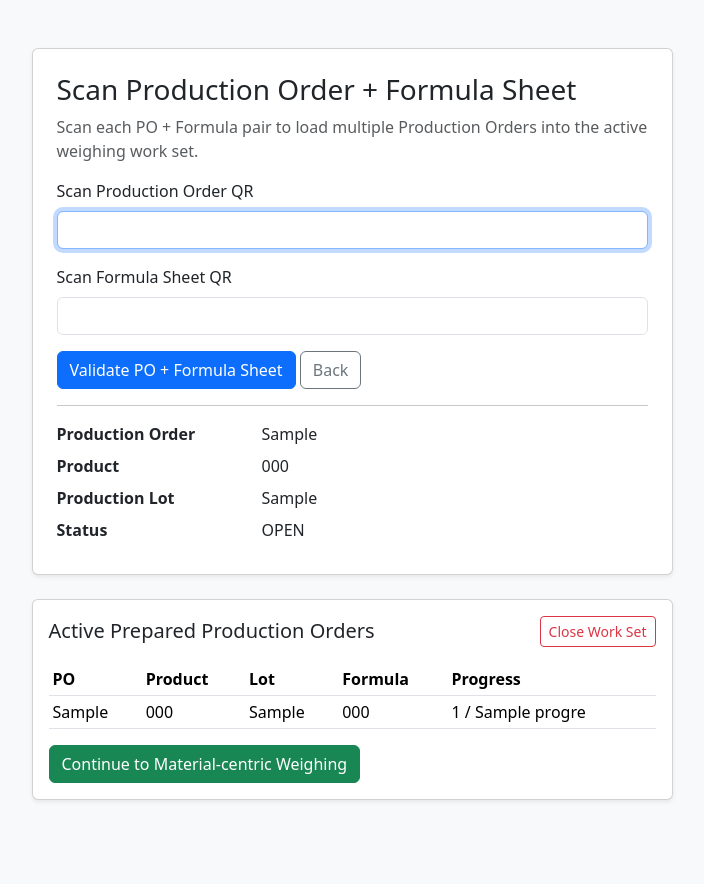
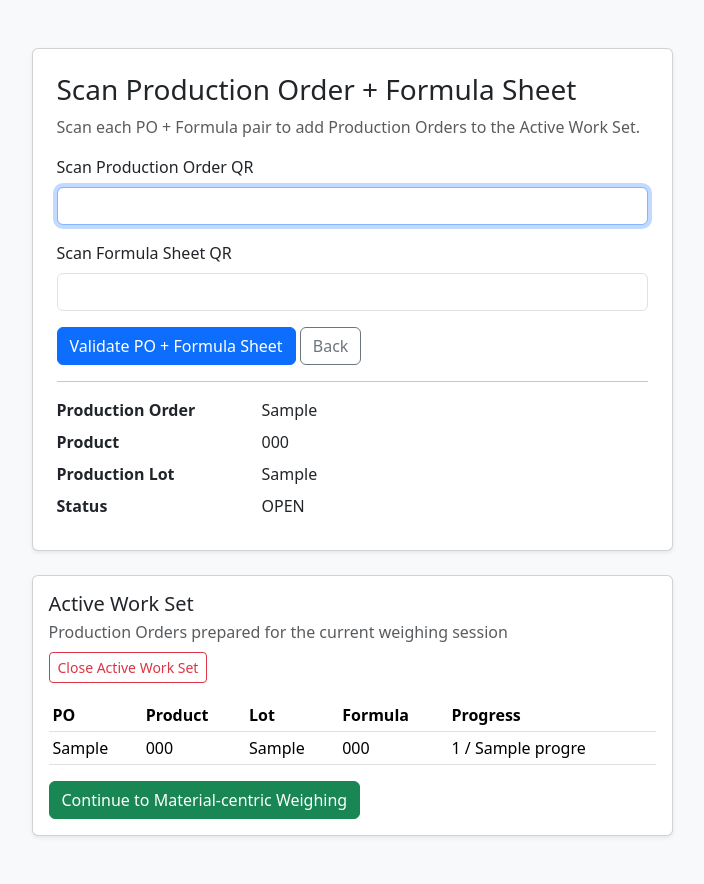
Before and after one commit to Babygman/SCT_PreweightQRcodeLabel, a Flask app: template app/templates/preparation/prepare.html in a window 1280 px wide. Shown: the whole page, without its empty margins (288-992 px from the left). Before the commit the page ends 801 px from the top, so only its background shows below. Run offline with Flask 3, Linux system fonts and the light colour scheme; tables that the repository leaves empty hold one stand-in row (values such as "Sample post"); the template is opened without the code that fills it: values that come from a table or form of the project are taken from there, most other values are stand-ins (such as "Sample title", 1, 10 or a date in 2020).

Commit message:
Fix material preparation UAT findings

```diff
--- a/app/preparation/routes.py
+++ b/app/preparation/routes.py
@@ -29,6 +29,9 @@ def prepare():
             session.get("station_id"),
         )
         flash(result.message, "success" if result.success else "danger")
+        if result.success:
+            form.po_no.data = ""
+            form.formula_code.data = ""
     prepared_orders = active_work_set_orders(session["station_id"])
     progress = {order.id: work_set_progress(order) for order in prepared_orders}
     return render_template(
@@ -48,5 +51,5 @@ def close_work_set():
     count = close_active_work_set(session["station_id"])
     session.pop("active_material_tag", None)
     session.pop("weighing_mode", None)
-    flash(f"Closed active work set ({count} Production Order(s)).", "success")
+    flash(f"Closed Active Work Set ({count} Production Order(s)).", "success")
     return redirect(url_for("preparation.prepare"))
--- a/app/services/material_workflow.py
+++ b/app/services/material_workflow.py
@@ -81,7 +81,7 @@ def build_material_queue(station_id, material_tag_payload, require_pending=True)
         return MaterialQueueResult(
             False,
             "MATERIAL_NOT_REQUIRED",
-            "UN-MATCH — Material is not required by the active work set.",
+            "UN-MATCH — Material is not required by the Active Work Set.",
             tag,
             material,
         )
--- a/app/services/workset.py
+++ b/app/services/workset.py
@@ -50,14 +50,14 @@ def prepare_work_set_order(po_qr, formula_qr, user_id, station_id):
         return WorkSetResult(
             False,
             "DUPLICATE_PREPARATION",
-            "Production Order is already loaded in the active work set.",
+            "Production Order is already in the Active Work Set.",
             order,
         )
     if order.work_set_active and order.work_set_station_id != station_id:
         return WorkSetResult(
             False,
             "PO_IN_ANOTHER_WORK_SET",
-            "Production Order is already active at another weighing station.",
+            "Production Order is already in another station's Active Work Set.",
             order,
         )
 
@@ -70,7 +70,7 @@ def prepare_work_set_order(po_qr, formula_qr, user_id, station_id):
     return WorkSetResult(
         True,
         "WORK_SET_ADDED",
-        "Production Order and Formula matched and were added to the active work set.",
+        "Production Order and Formula matched and were added to the Active Work Set.",
         order,
     )
 
--- a/app/templates/preparation/prepare.html
+++ b/app/templates/preparation/prepare.html
@@ -6,12 +6,12 @@
     <div class="card shadow-sm">
       <div class="card-body p-4">
         <h1 class="h3 mb-2">Scan Production Order + Formula Sheet</h1>
-        <p class="text-muted">Scan each PO + Formula pair to load multiple Production Orders into the active weighing work set.</p>
+        <p class="text-muted">Scan each PO + Formula pair to add Production Orders to the Active Work Set.</p>
         <form method="post" novalidate>
           {{ form.hidden_tag() }}
           <div class="mb-3">
             {{ form.po_no.label(class="form-label") }}
-            {{ form.po_no(class="form-control", autofocus=true, autocomplete="off") }}
+            {{ form.po_no(class="form-control", autofocus=(result is none or result.success), autocomplete="off") }}
           </div>
           <div class="mb-3">
             {{ form.formula_code.label(class="form-label") }}
@@ -28,18 +28,20 @@
           <dt class="col-sm-4">Production Lot</dt><dd class="col-sm-8">{{ result.production_order.production_lot }}</dd>
           <dt class="col-sm-4">Status</dt><dd class="col-sm-8">{{ result.production_order.status }}</dd>
         </dl>
-        {% if result.success %}<a class="btn btn-outline-primary mt-3" href="{{ url_for('weighing.order', po_id=result.production_order.id) }}">Optional: Weigh this PO</a>{% endif %}
         {% endif %}
       </div>
     </div>
-    <div class="card shadow-sm mt-4">
+    <div class="card shadow-sm mt-4" aria-labelledby="active-work-set-heading">
       <div class="card-body">
         <div class="d-flex justify-content-between align-items-center gap-2 flex-wrap">
-          <h2 class="h5 mb-0">Active Prepared Production Orders</h2>
+          <div>
+            <h2 class="h5 mb-1" id="active-work-set-heading">Active Work Set</h2>
+            <p class="text-muted mb-0">Production Orders prepared for the current weighing session</p>
+          </div>
           {% if prepared_orders %}
           <form method="post" action="{{ url_for('preparation.close_work_set') }}">
             <input type="hidden" name="csrf_token" value="{{ csrf_token() }}">
-            <button class="btn btn-outline-danger btn-sm" type="submit">Close Work Set</button>
+            <button class="btn btn-outline-danger btn-sm" type="submit" aria-label="Close Active Work Set">Close Active Work Set</button>
           </form>
           {% endif %}
         </div>
@@ -51,10 +53,15 @@
             <td>{{ order.formula.code }}</td><td>{{ progress[order.id][0] }} / {{ progress[order.id][1] }}</td>
           </tr>{% endfor %}</tbody>
         </table></div>
-        <a class="btn btn-success" href="{{ url_for('weighing.material_mode') }}">Continue to Material-centric Weighing</a>
-        {% else %}<p class="text-muted mt-3 mb-0">No Production Orders loaded yet.</p>{% endif %}
+        <a class="btn btn-success" href="{{ url_for('weighing.material_mode') }}" aria-label="Continue to Material-centric Weighing">Continue to Material-centric Weighing</a>
+        {% else %}<p class="text-muted mt-3 mb-0">The Active Work Set has no Production Orders yet.</p>{% endif %}
       </div>
     </div>
   </div>
 </div>
+{% if result and result.success %}
+<script>
+  document.getElementById("{{ form.po_no.id }}").focus();
+</script>
+{% endif %}
 {% endblock %}
--- a/app/templates/weighing/material.html
+++ b/app/templates/weighing/material.html
@@ -23,7 +23,7 @@
       <div class="col-sm-7"><input class="form-control" placeholder="Actual Weight" disabled></div>
       <div class="col-sm-5 d-grid"><button class="btn btn-primary" type="button" disabled>Save Weighing</button></div>
     </div>
-    <a class="btn btn-outline-secondary mt-3" href="{{ url_for('preparation.prepare') }}">Back to Work Set Preparation</a>
+    <a class="btn btn-outline-secondary mt-3" href="{{ url_for('preparation.prepare') }}">Back to Active Work Set Preparation</a>
   </div>
 </div>
 <script>
```
Also changed, not shown: tests/test_preparation.py (+72 -1 lines).
